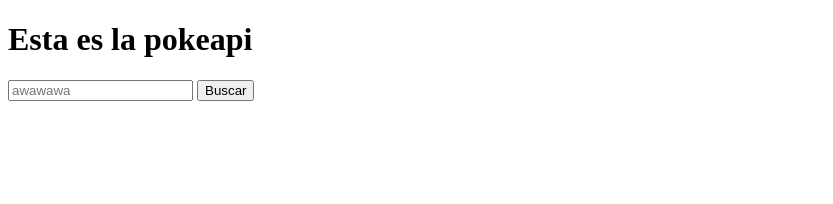
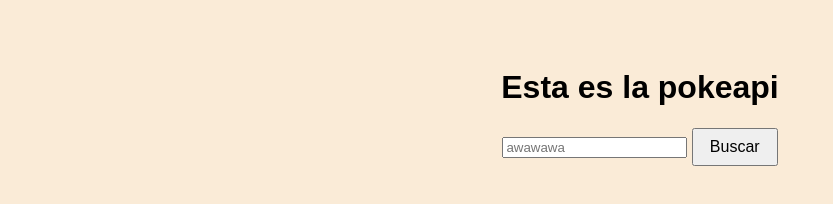
Before and after one commit to cristhianhuanca06-dotcom/pokeapi, a plain HTML site: page index.html in a window 1280 px wide. Shown: the whole page, without its empty margins (0-833 px from the left). Drawn offline with Linux system fonts and the light colour scheme.

Commit message:
Se configuro todo el archivo de estilos

```diff
--- a/index.html
+++ b/index.html
@@ -4,6 +4,7 @@
     <meta charset="UTF-8">
     <meta name="viewport" content="width=device-width, initial-scale=1.0">
     <title>POKE-API</title>
+    <link rel="stylesheet" href="style.css">
 </head>
 <body>
     <h1>Esta es la pokeapi</h1>
--- a/style.css
+++ b/style.css
@@ -0,0 +1,17 @@
+body{
+    font-family: Arial, Helvetica, sans-serif ;
+    text-align: center;
+    padding: 40px;
+    background-color: antiquewhite;
+}
+
+.Buscador{
+    padding: 0px;
+    font-size: 16px;
+}
+
+.Buscador button{
+    padding: 8px 16px;
+    font-size: 16px;
+    cursor: pointer;
+}
```
